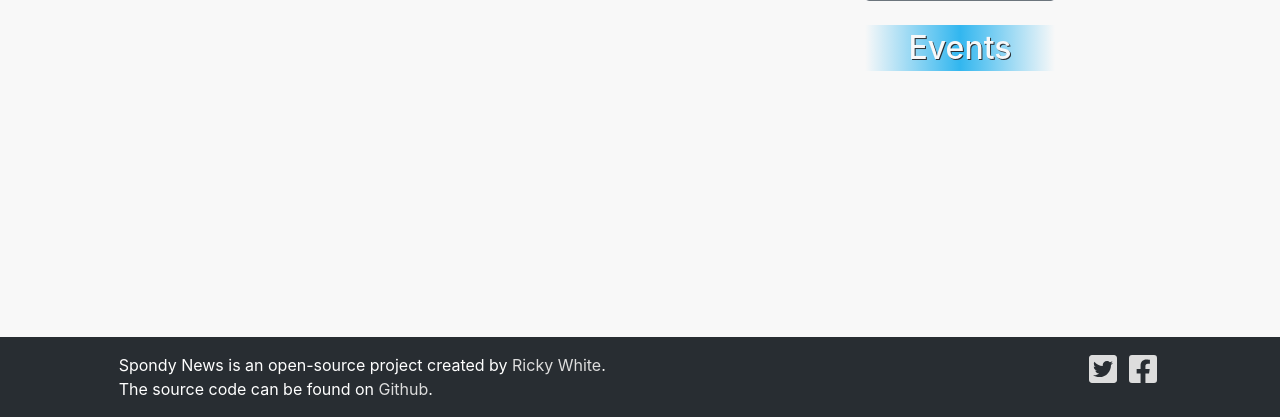
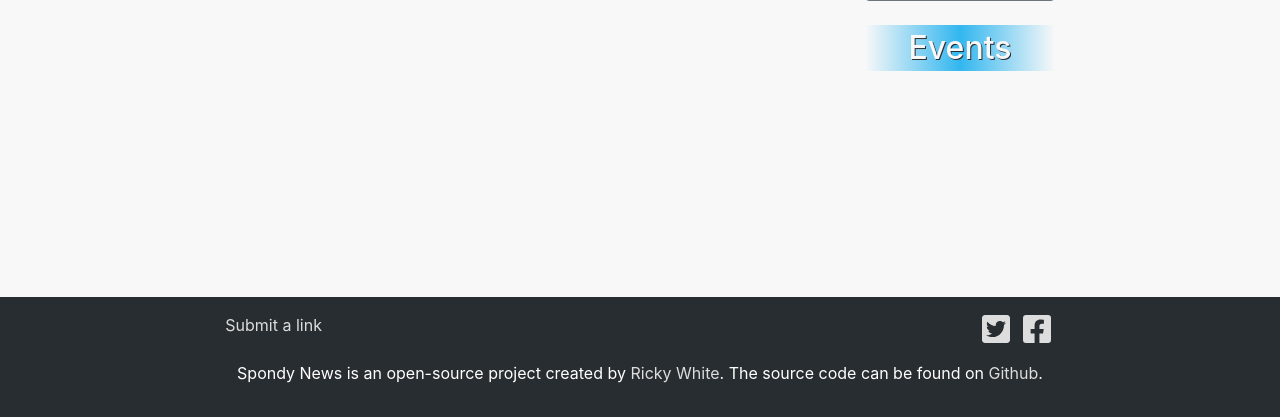
Before and after one commit to EndlessTrax/spondy-news, a Django app: page / in a window 1280 px wide. Shown: the part 383-800 px from the top of the page. Run offline with Django 3.2, Linux system fonts and the light colour scheme; data that the repository does not hold is empty.

Commit message:
Updated and added to footer

```diff
--- a/templates/homepage.html
+++ b/templates/homepage.html
@@ -91,16 +91,12 @@
       </div>
     </main>
 
-    <footer class="container-fluid">
+    <footer class="container-fluid mt-4 pb-3">
       <div class="row">
-        <div class="col-md-5 offset-md-1">
-          <p>
-            Spondy News is an open-source project created by
-            <a href="https://endlesstrax.com" title="Ricky's Website">Ricky White</a>. The source
-            code can be found on <a href="#" title="Spondy News GitHub Repo">Github</a>.
-          </p>
+        <div class="col-md-4 offset-md-2">
+          <p><a href="#">Submit a link</a></p>
         </div>
-        <div class="col-md-5">
+        <div class="col-md-4">
           <p class="text-end">
             <a href="#" title="Spondy News on Twitter">
               <svg
@@ -139,6 +135,15 @@
           </p>
         </div>
       </div>
+      <div class="row">
+        <div class="col-12 text-center">
+          <p>
+            Spondy News is an open-source project created by
+            <a href="https://endlesstrax.com" title="Ricky's Website">Ricky White</a>. The source
+            code can be found on <a href="#" title="Spondy News GitHub Repo">Github</a>.
+          </p>
+        </div>
+      </div>
     </footer>
 
     <!-- <script src="https://cdn.jsdelivr.net/npm/bootstrap@5.0.0-beta1/dist/js/bootstrap.bundle.min.js" integrity="sha384-ygbV9kiqUc6oa4msXn9868pTtWMgiQaeYH7/t7LECLbyPA2x65Kgf80OJFdroafW" crossorigin="anonymous"></script> -->
```
